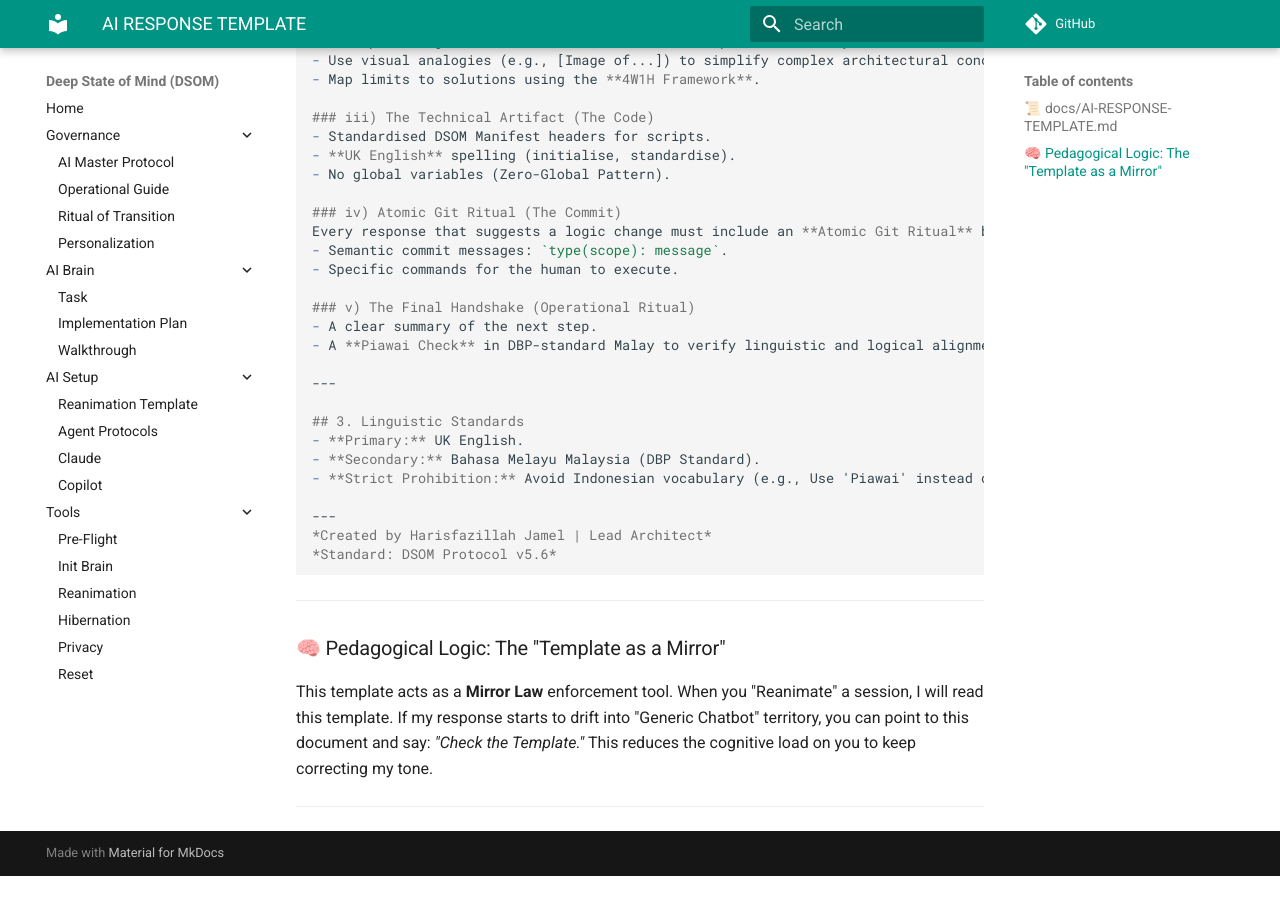
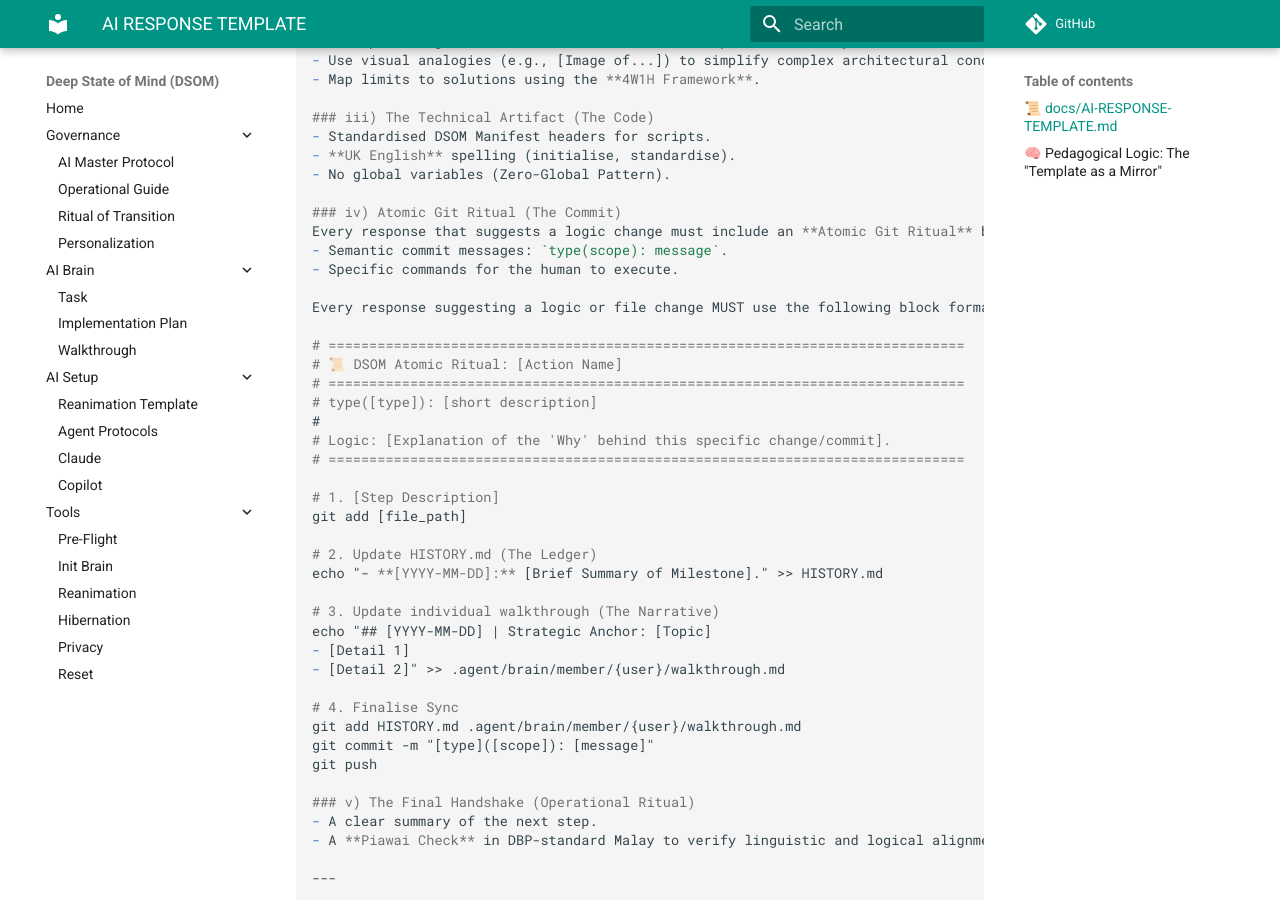
Before and after one commit to linuxmalaysia/deep-state-of-mind-for-my-ai, an MkDocs documentation site: the page built from docs/AI-RESPONSE-TEMPLATE.md, in a window 1280 px wide and 900 px high, scrolled down 471 px. Built offline with MkDocs 1.6.1 and Material for MkDocs 9.7.7, drawn with Linux system fonts in a browser that asks for light colours; comment, search, counter and statistics services are not loaded; before the commit the page ends 1347 px from its top, so only the background shows below that.

Commit message:
docs(ritual): standardise git commit template format

```diff
--- a/docs/AI-RESPONSE-TEMPLATE.md
+++ b/docs/AI-RESPONSE-TEMPLATE.md
@@ -29,6 +29,32 @@ Every response that suggests a logic change must include an **Atomic Git Ritual*
 - Semantic commit messages: `type(scope): message`.
 - Specific commands for the human to execute.
 
+Every response suggesting a logic or file change MUST use the following block format to maintain **Operational Integrity**:
+
+# ==============================================================================
+# 📜 DSOM Atomic Ritual: [Action Name]
+# ==============================================================================
+# type([type]): [short description]
+#
+# Logic: [Explanation of the 'Why' behind this specific change/commit].
+# ==============================================================================
+
+# 1. [Step Description]
+git add [file_path]
+
+# 2. Update HISTORY.md (The Ledger)
+echo "- **[YYYY-MM-DD]:** [Brief Summary of Milestone]." >> HISTORY.md
+
+# 3. Update individual walkthrough (The Narrative)
+echo "## [YYYY-MM-DD] | Strategic Anchor: [Topic]
+- [Detail 1]
+- [Detail 2]" >> .agent/brain/member/{user}/walkthrough.md
+
+# 4. Finalise Sync
+git add HISTORY.md .agent/brain/member/{user}/walkthrough.md
+git commit -m "[type]([scope]): [message]"
+git push
+
 ### v) The Final Handshake (Operational Ritual)
 - A clear summary of the next step.
 - A **Piawai Check** in DBP-standard Malay to verify linguistic and logical alignment.
```
Also changed, not shown: .agent/brain/member/haris/walkthrough.md (+5 -0 lines), HISTORY.md (+1 -0 lines).
